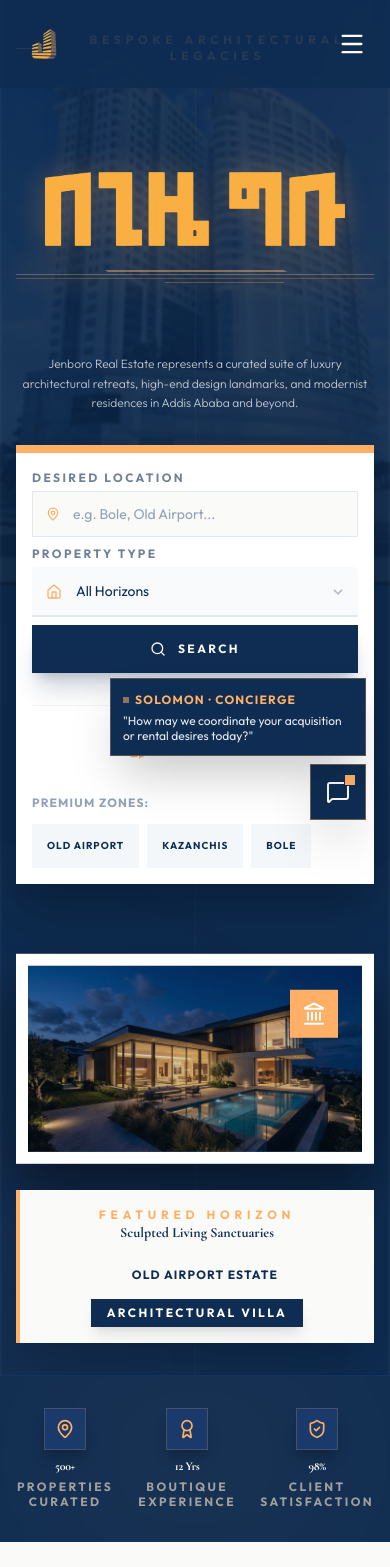
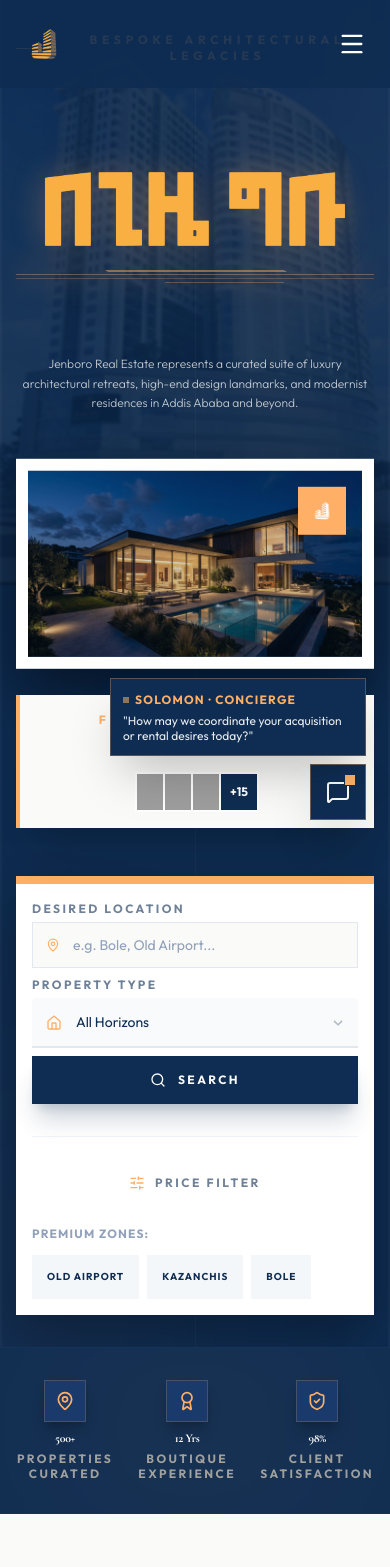
Before and after one commit to kirubelreta47-bit/jenboro-real-estate, a React (Vite) app: page / in a window 390 px wide. Shown: the top 1567 px of the page. Built offline with nearby package versions, Linux system fonts and the light colour scheme; grey boxes are pictures that could not be loaded.

Commit message:
changed mobile sequnce

```diff
--- a/src/components/Hero.tsx
+++ b/src/components/Hero.tsx
@@ -3,6 +3,7 @@ import { Search, MapPin, Home as HomeIcon, DollarSign, SlidersHorizontal, Landma
 import { PropertyType } from "../types";
 import { motion, AnimatePresence } from "motion/react";
 import heroImage from "../assets/images/jenboro_hero_1780653832668.png";
+import CompanyLogo from "../assets/images/jenboro_logo_varieties_02.png";
 
 const NEIGHBORHOOD_SUGGESTIONS = ["Bole", "Sarbet", "Kazanchis", "Old Airport", "Ayat", "Megenagna", "Gerji", "CMC", "Lideta", "Piassa"];
 
@@ -91,8 +92,8 @@ export default function Hero({ onFilterChange, availableLocations }: HeroProps)
       <div className="max-w-7xl mx-auto px-4 sm:px-6 lg:px-8 relative z-10">
         <div className="grid grid-cols-1 lg:grid-cols-12 gap-12 lg:gap-16 items-center">
 
-          {/* Text Content */}
-          <div className="lg:col-span-7 space-y-8 sm:space-y-10 text-center lg:text-left">
+          {/* Text/Slogan Content */}
+          <div className="lg:col-span-7 flex flex-col text-center lg:text-left order-1">
             <div className="space-y-6">
               <motion.div
                 initial={{ opacity: 0, x: -15 }}
@@ -165,12 +166,67 @@ export default function Hero({ onFilterChange, availableLocations }: HeroProps)
                 Jenboro Real Estate represents a curated suite of luxury architectural retreats, high-end design landmarks, and modernist residences in Addis Ababa and beyond.
               </motion.p>
             </div>
+
+            {/* Large Hero Image - Placed here for Mobile Ordering [Slogan -> Image -> Form] */}
+            <motion.div
+              initial={{ opacity: 0, scale: 0.98, y: 30 }}
+              animate={{ opacity: 1, scale: 1, y: 0 }}
+              transition={{ duration: 1.2, delay: 0.4, ease: "easeOut" }}
+              className="lg:absolute lg:top-0 lg:right-0 lg:w-[40%] xl:w-[35%] lg:h-[700px] relative mt-12 lg:mt-0 flex flex-col items-center lg:items-start w-full order-2"
+            >
+              <div className="absolute -left-8 -top-8 w-32 h-32 border-l-2 border-t-2 border-brand-orange opacity-20 hidden sm:block"></div>
+              <div className="absolute -right-8 -bottom-8 w-32 h-32 border-r-2 border-b-2 border-brand-orange opacity-20 hidden sm:block"></div>
+
+              <motion.div
+                animate={{ y: [0, -15, 0] }}
+                transition={{ duration: 6, repeat: Infinity, ease: "easeInOut" }}
+                className="border-[12px] border-white overflow-hidden relative shadow-[0_30px_60px_rgba(0,0,0,0.5)] group mx-auto w-full max-w-sm sm:max-w-none"
+              >
+                <img
+                  src={heroImage}
+                  alt="Bespoke Minimal Architecture"
+                  referrerPolicy="no-referrer"
+                  className="w-full h-[260px] sm:h-[600px] object-cover transition-transform duration-[2000ms] group-hover:scale-110"
+                />
+                <div className="absolute inset-0 bg-brand-navy/20 group-hover:bg-transparent transition-all duration-700"></div>
+
+                <div className="absolute top-4 right-4 sm:top-6 sm:right-6 bg-brand-orange p-2 sm:p-3 shadow-xl">
+                  <img src={CompanyLogo} alt="Logo" className="w-8 h-8 sm:w-10 sm:h-10 object-contain invert brightness-0" />
+                </div>
+              </motion.div>
+
+              <motion.div
+                initial={{ opacity: 0, y: 20 }}
+                animate={{ opacity: 1, y: 0 }}
+                transition={{ duration: 0.8, delay: 0.8 }}
+                className="mt-6 p-4 sm:p-8 bg-[#FAFAF8] border-l-4 border-brand-orange flex flex-col items-center sm:flex-row sm:items-center sm:justify-between gap-6 shadow-2xl relative w-full lg:max-w-md mx-auto lg:mx-0 z-40"
+              >
+                <div className="text-center sm:text-left space-y-1">
+                  <span className="font-sans text-[11px] tracking-[0.4em] uppercase text-brand-orange font-black">
+                    Featured Horizon
+                  </span>
+                  <p className="font-serif text-lg sm:text-xl text-brand-navy font-bold italic">
+                    Bespoke High-Rise Living
+                  </p>
+                </div>
+                <div className="flex -space-x-3">
+                  {[...Array(3)].map((_, i) => (
+                    <div key={i} className="w-10 h-10 rounded-none border-2 border-white bg-slate-200 overflow-hidden">
+                      <img src={`https://i.pravatar.cc/100?img=${i+10}`} alt="Agent" className="w-full h-full object-cover" />
+                    </div>
+                  ))}
+                  <div className="w-10 h-10 rounded-none border-2 border-white bg-brand-navy text-white flex items-center justify-center text-[10px] font-black">
+                    +15
+                  </div>
+                </div>
+              </motion.div>
+            </motion.div>
             <motion.form
               initial={{ opacity: 0, y: 15 }}
               animate={{ opacity: 1, y: 0 }}
               transition={{ duration: 0.8, delay: 0.45, ease: "easeOut" }}
               onSubmit={handleSearchSubmit}
-              className="bg-white p-4 sm:p-8 shadow-[0_20px_50px_rgba(0,0,0,0.3)] border-t-8 border-brand-orange max-w-2xl mx-auto lg:ml-0 relative z-30 transition-all duration-500 hover:shadow-[0_25px_60px_rgba(0,0,0,0.4)]"
+              className="bg-white p-4 sm:p-8 shadow-[0_20px_50px_rgba(0,0,0,0.3)] border-t-8 border-brand-orange max-w-2xl mx-auto lg:ml-0 relative z-30 transition-all duration-500 hover:shadow-[0_25px_60px_rgba(0,0,0,0.4)] order-3 mt-12 lg:mt-0"
               id="hero-search-form"
             >
               <div className="grid grid-cols-1 sm:grid-cols-12 gap-4 sm:gap-4 items-end">
@@ -350,66 +406,6 @@ export default function Hero({ onFilterChange, availableLocations }: HeroProps)
               </AnimatePresence>
             </motion.form>
           </div>
-
-          {/* Large Hero Image */}
-          <motion.div
-            initial={{ opacity: 0, scale: 0.98, y: 30 }}
-            animate={{ opacity: 1, scale: 1, y: 0 }}
-            transition={{ duration: 1.2, delay: 0.4, ease: "easeOut" }}
-            className="lg:col-span-5 relative mt-16 lg:mt-0 flex flex-col items-center lg:items-start w-full lg:w-auto"
-          >
-            {/* Multi-layered decorative frames */}
-            <div className="absolute -left-8 -top-8 w-32 h-32 border-l-2 border-t-2 border-brand-orange opacity-20 hidden sm:block"></div>
-            <div className="absolute -right-8 -bottom-8 w-32 h-32 border-r-2 border-b-2 border-brand-orange opacity-20 hidden sm:block"></div>
-
-            {/* Animated floating subtle interaction */}
-            <motion.div
-              animate={{ y: [0, -15, 0] }}
-              transition={{ duration: 6, repeat: Infinity, ease: "easeInOut" }}
-              className="border-[12px] border-white overflow-hidden relative shadow-[0_30px_60px_rgba(0,0,0,0.5)] group mx-auto w-full max-w-sm sm:max-w-none"
-            >
-              <img
-                src={heroImage}
-                alt="Bespoke Minimal Architecture"
-                referrerPolicy="no-referrer"
-                className="w-full h-[260px] sm:h-[600px] object-cover transition-transform duration-[2000ms] group-hover:scale-110"
-              />
-              <div className="absolute inset-0 bg-brand-navy/20 group-hover:bg-transparent transition-all duration-700"></div>
-
-              {/* Floating Badge */}
-              <div className="absolute top-6 right-6 bg-brand-orange p-3 shadow-xl">
-                <Landmark className="w-6 h-6 text-white" />
-              </div>
-            </motion.div>
-
-            {/* Featured Horizon with Sculpted Living Sanctuaries Caption Underneath */}
-            <motion.div
-              initial={{ opacity: 0, y: 20 }}
-              animate={{ opacity: 1, y: 0 }}
-              transition={{ duration: 0.8, delay: 0.8 }}
-              className="mt-6 p-4 sm:p-8 bg-[#FAFAF8] border-l-4 border-brand-orange flex flex-col items-center sm:flex-row sm:items-center sm:justify-between gap-6 shadow-2xl relative w-full lg:w-auto mx-auto lg:mx-0"
-            >
-              <div className="text-center sm:text-left space-y-1">
-                <span className="font-sans text-[11px] tracking-[0.4em] uppercase text-brand-orange font-black">
-                  Featured Horizon
-                </span>
-                <h4 className="font-serif text-brand-navy text-2xl font-bold">
-                  Sculpted Living Sanctuaries
-                </h4>
-              </div>
-
-              <div className="flex flex-wrap items-center justify-center gap-4 sm:text-right sm:flex-col sm:items-end sm:justify-end sm:gap-2 text-xs text-brand-navy font-sans">
-                <span className="flex items-center space-x-2">
-                  <span className="w-2 h-2 rounded-full bg-brand-orange animate-ping"></span>
-                  <span className="font-black uppercase tracking-widest text-[10px]">Old Airport Estate</span>
-                </span>
-                <span className="text-[10px] uppercase font-black tracking-[0.2em] text-white bg-brand-navy py-1.5 px-4 shadow-lg">
-                  Architectural Villa
-                </span>
-              </div>
-            </motion.div>
-          </motion.div>
-
         </div>
       </div>
     </section>
```
